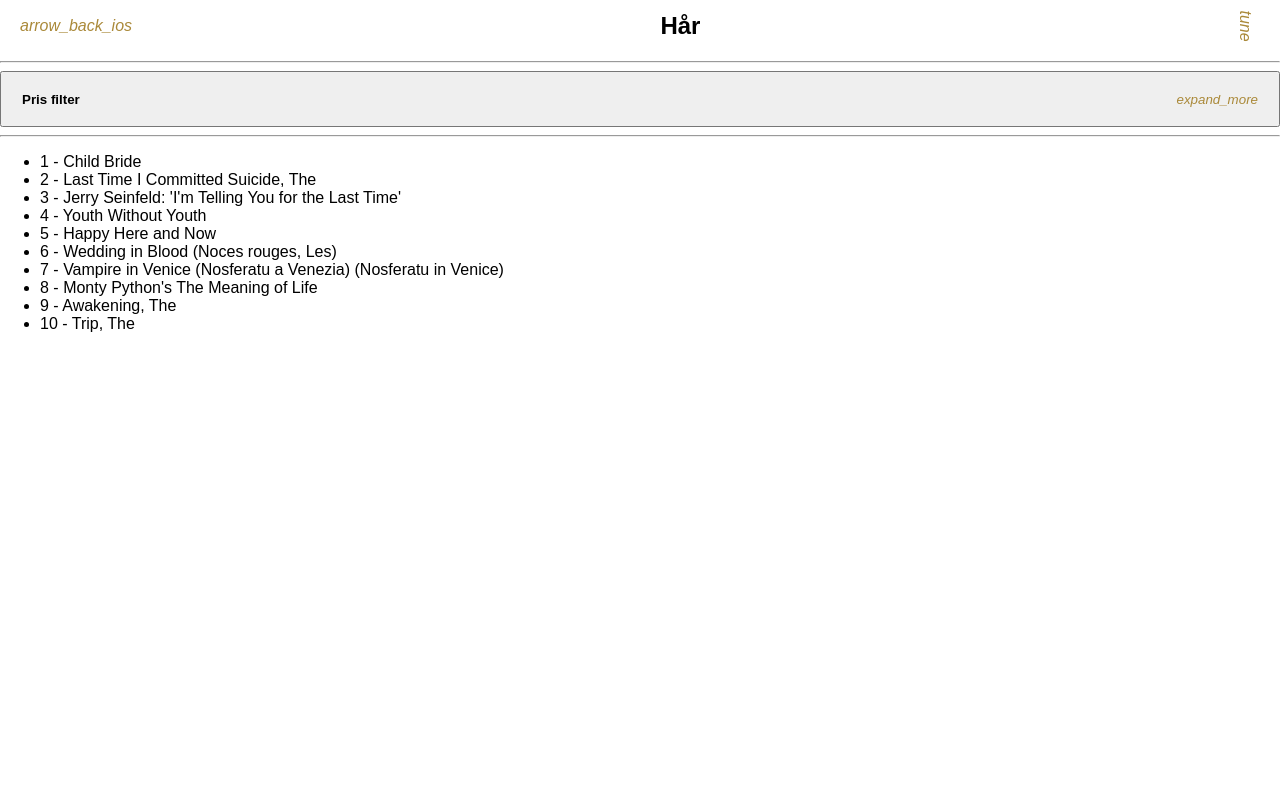
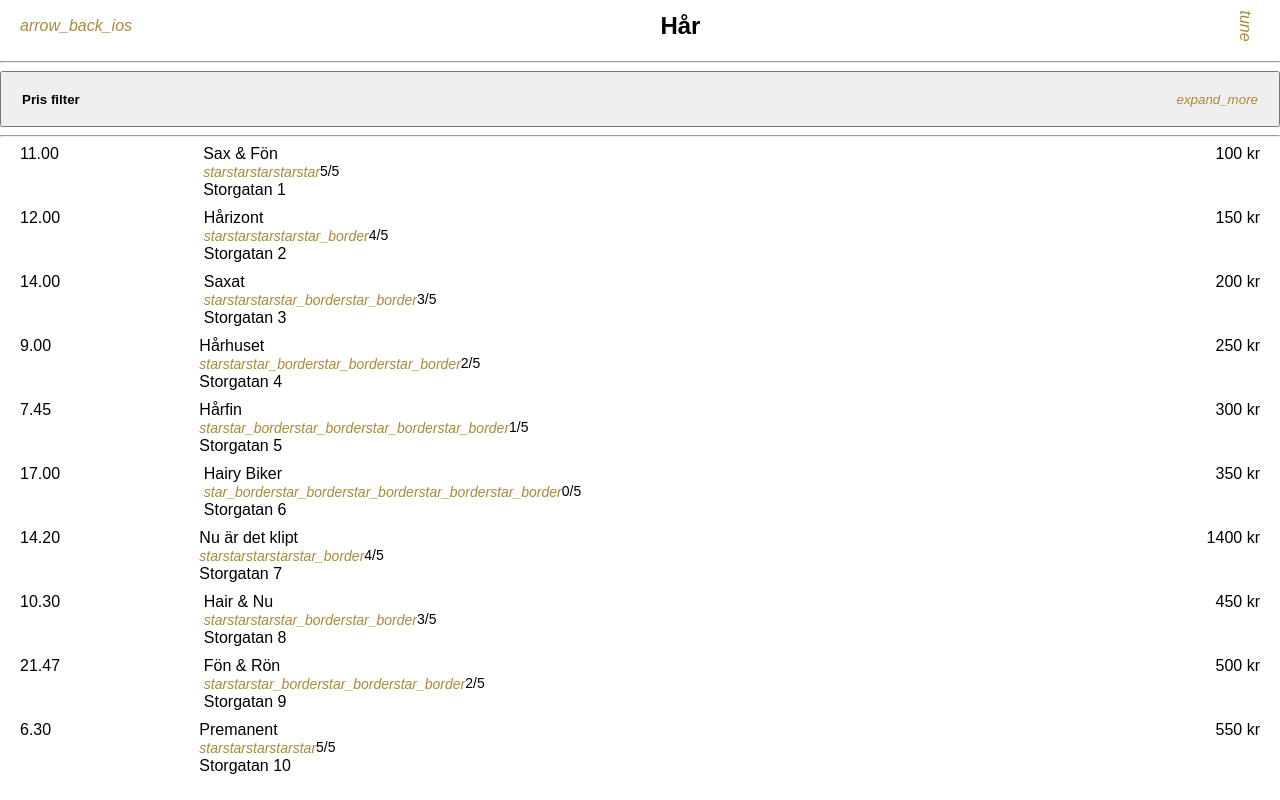
Before and after one commit to casperjureskog/Salongen, a React (Create React App) app: page / in a window 1280 px wide. Built offline with nearby package versions, Linux system fonts and the light colour scheme.

Commit message:
add sorting

```diff
--- a/src/App.css
+++ b/src/App.css
@@ -11,6 +11,21 @@
   display: flex;
   align-items: center;
   justify-content: space-between;
+}
+
+.listHeight {
+  height: 4rem;
+  vertical-align: top;
+}
+
+.starSize {
+  font-size: 14px;
+  vertical-align: middle;
+}
+
+.listBody {
+  width: 70%;
+  height: 4rem;
 }
 
 button {
--- a/src/App.js
+++ b/src/App.js
@@ -8,7 +8,9 @@ class App extends Component {
     super(props);
     this.state = {
       filterMenuOn: false,
-      filterMenuState: 'Pris filter'
+      filterMenuState: 'Pris filter',
+      interMin: 0,
+      interMax: 1500,
     };
   }
 
@@ -28,6 +30,20 @@ class App extends Component {
     )
   }
 
+  grade(stars) {
+        var i = 0;
+        var starIcon = [];
+        while (i < 5) {
+          if (stars > i) {
+            starIcon.push(<i key={i} class="material-icons gold starSize">star</i>);
+          } else {
+            starIcon.push(<i key={i} class="material-icons gold starSize">star_border</i>);
+          }
+          i++;
+        }
+      return  starIcon;
+  }
+
   filterMenu() {
     return (
       <button class="filterMenu" onClick={() => this.setState({ filterMenuOn: !this.state.filterMenuOn })}>
@@ -37,33 +53,51 @@ class App extends Component {
     )
   }
 
-  filterList() {
+  filterList(low, high) {
     return (
       <div>
-        <button class="filterMenu" onClick={() => this.setState({ filterMenuState: 'Pris filter' })}> Inget filter </button>
-        <button class="filterMenu" onClick={() => this.setState({ filterMenuState: 'Pris 0 - 250 kr' })}> Pris 0 - 250 kr </button>
-        <button class="filterMenu" onClick={() => this.setState({ filterMenuState: 'Pris 250 - 500 kr' })}> Pris 250 - 500 kr </button>
-        <button class="filterMenu" onClick={() => this.setState({ filterMenuState: 'Pris 500 - 1000 kr' })}> Pris 500 - 1000 kr </button>
-        <button class="filterMenu" onClick={() => this.setState({ filterMenuState: 'Pris 1000 - Upp kr' })}> Pris 1000 - Upp kr </button>
+        <button class="filterMenu" onClick={() => this.setState({ interMin: 0, interMax: ' ' })}> Inget filter </button>
+        <button class="filterMenu" onClick={() => this.setState({ interMin: 1, interMax: 250 })}> Pris 0 - 250 kr </button>
+        <button class="filterMenu" onClick={() => this.setState({ interMin: 250, interMax: 500 })}> Pris 250 - 500 kr </button>
+        <button class="filterMenu" onClick={() => this.setState({ interMin: 500, interMax: 1000 })}> Pris 500 - 1000 kr </button>
+        <button class="filterMenu" onClick={() => this.setState({ interMin: 1000, interMax: ' ' })}> Pris 1000 - > kr </button>
       </div>
     )
+  }
+
+  list() {
+    var lista = []
+      SalongList.map((salong) => {
+        if (salong.price > this.state.interMin && (salong.price < this.state.interMax || this.state.interMax === ' ')) {
+        lista.push( <div key={salong.id} class="filterMenu">
+         <div class="listHeight">{salong.time}</div>
+         <div class="listBody">
+           {salong.title}
+           {this.low}
+           <br></br>
+           <div class="starSize">
+             {this.grade(salong.grade)}
+             {salong.grade}/5
+           </div>
+           {salong.adress}
+         </div>
+         <div class="listHeight">{salong.price} kr</div>
+        </div>);
+        }
+      });
+
+    return lista;
   }
 
   render() {
     return (
       <div className="App">
         {this.header()}
-        {this.line()}
+        <div class="gold"><hr></hr></div>
         {this.filterMenu()}
         {this.state.filterMenuOn && this.filterList()}
-        {this.line()}
-        <ul>
-         {
-           SalongList.map(function(movie){
-             return <li>{movie.id} - {movie.title}</li>;
-           })
-         }
-       </ul>
+        <div class="gold"><hr></hr></div>
+        {this.list()}
       </div>
     );
   }
--- a/src/salongList.json
+++ b/src/salongList.json
@@ -1,10 +1,10 @@
-[{"id": 1,"title": "Child Bride", "adress": "", "email": "", "price": "", "phone": "", "description": "", "hours": "", "grade": "", "time": "", "duration": ""},
-{"id": 2, "title": "Last Time I Committed Suicide, The", "adress": "", "email": "", "price": "", "phone": "", "description": "", "hours": "", "grade": "", "time": "", "duration": ""},
-{"id": 3, "title": "Jerry Seinfeld: 'I'm Telling You for the Last Time'", "adress": "", "email": "", "price": "", "phone": "", "description": "", "hours": "", "grade": "", "time": "", "duration": ""},
-{"id": 4, "title": "Youth Without Youth", "adress": "", "email": "", "price": "", "phone": "", "description": "", "hours": "", "grade": "", "time": "", "duration": ""},
-{"id": 5, "title": "Happy Here and Now", "adress": "", "email": "", "price": "", "phone": "", "description": "", "hours": "", "grade": "", "time": "", "duration": ""},
-{"id": 6, "title": "Wedding in Blood (Noces rouges, Les)", "adress": "", "email": "", "price": "", "phone": "", "description": "", "hours": "", "grade": "", "time": "", "duration": ""},
-{"id": 7, "title": "Vampire in Venice (Nosferatu a Venezia) (Nosferatu in Venice)", "adress": "", "email": "", "price": "", "phone": "", "description": "", "hours": "", "grade": "", "time": "", "duration": ""},
-{"id": 8, "title": "Monty Python's The Meaning of Life", "adress": "", "email": "", "price": "", "phone": "", "description": "", "hours": "", "grade": "", "time": "", "duration": ""},
-{"id": 9, "title": "Awakening, The", "adress": "", "email": "", "price": "", "phone": "", "description": "", "hours": "", "grade": "", "time": "", "duration": ""},
-{"id": 10, "title": "Trip, The", "adress": "", "email": "", "price": "", "phone": "", "description": "", "hours": "", "grade": "", "time": "", "duration": ""}]
+[{"id": 1,"title": "Sax & Fön", "adress": "Storgatan 1", "postNrStad": "111 11 Stockholm", "email": "Sax@gamil.com", "price": 100, "phone": "08/800 00 00", "description": "", "hours": "10.00 - 18.00", "grade": 5, "time": "11.00", "duration": "45"},
+{"id": 2, "title": "Hårizont", "adress": "Storgatan 2", "postNrStad": "111 11 Stockholm", "email": "Sax@gamil.com", "price": 150, "phone": "08/800 00 00", "description": "", "hours": "10.00 - 18.00", "grade": 4, "time": "12.00", "duration": "35"},
+{"id": 3, "title": "Saxat", "adress": "Storgatan 3", "postNrStad": "111 11 Stockholm", "email": "Sax@gamil.com", "price": 200, "phone": "08/800 00 00", "description": "", "hours": "10.00 - 18.00", "grade": 3, "time": "14.00", "duration": "55"},
+{"id": 4, "title": "Hårhuset", "adress": "Storgatan 4", "postNrStad": "111 11 Stockholm", "email": "Sax@gamil.com", "price": 250, "phone": "08/800 00 00", "description": "", "hours": "10.00 - 18.00", "grade": 2, "time": "9.00", "duration": "45"},
+{"id": 5, "title": "Hårfin", "adress": "Storgatan 5", "postNrStad": "111 11 Stockholm", "email": "Sax@gamil.com", "price": 300, "phone": "08/800 00 00", "description": "", "hours": "10.00 - 18.00", "grade": 1, "time": "7.45", "duration": "60"},
+{"id": 6, "title": "Hairy Biker", "adress": "Storgatan 6", "postNrStad": "111 11 Stockholm", "email": "Sax@gamil.com", "price": 350, "phone": "08/800 00 00", "description": "", "hours": "10.00 - 18.00", "grade": 0, "time": "17.00", "duration": "30"},
+{"id": 7, "title": "Nu är det klipt", "adress": "Storgatan 7", "postNrStad": "111 11 Stockholm", "email": "Sax@gamil.com", "price": 1400, "phone": "08/800 00 00", "description": "", "hours": "10.00 - 18.00", "grade": 4, "time": "14.20", "duration": "15"},
+{"id": 8, "title": "Hair & Nu", "adress": "Storgatan 8", "postNrStad": "111 11 Stockholm", "email": "Sax@gamil.com", "price": 450, "phone": "08/800 00 00", "description": "", "hours": "10.00 - 18.00", "grade": 3, "time": "10.30", "duration": "40"},
+{"id": 9, "title": "Fön & Rön", "adress": "Storgatan 9", "postNrStad": "111 11 Stockholm", "email": "Sax@gamil.com", "price": 500, "phone": "08/800 00 00", "description": "", "hours": "10.00 - 18.00", "grade": 2, "time": "21.47", "duration": "50"},
+{"id": 10, "title": "Premanent", "adress": "Storgatan 10", "postNrStad": "111 11 Stockholm", "email": "Sax@gamil.com", "price": 550, "phone": "08/800 00 00", "description": "", "hours": "10.00 - 18.00", "grade": 5, "time": "6.30", "duration": "65"}]
```
